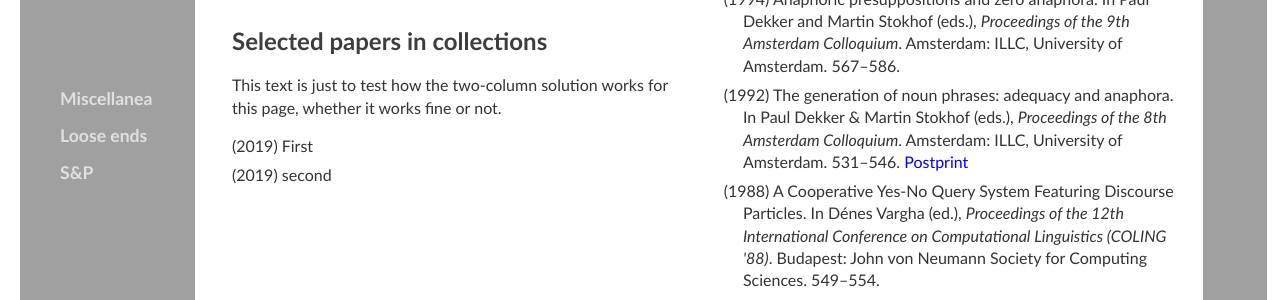
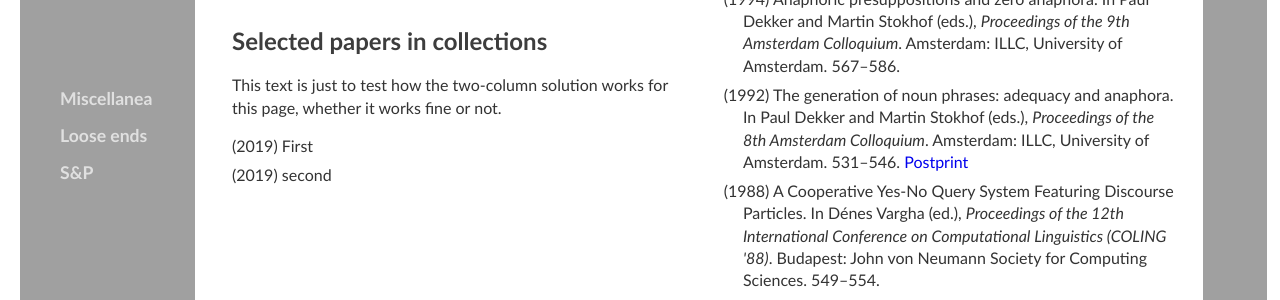
Before and after one commit to kjelljs/kjelljs.github.io, a Jekyll site: the page built from research/index.html, in a window 1280 px wide and 900 px high, scrolled down 833 px. Shown: the part 234-534 px from the top of the window. Built offline with Jekyll 4.4.1, drawn with Linux system fonts in a browser that asks for light colours.

Commit message:
Update index.html

```diff
--- a/research/index.html
+++ b/research/index.html
@@ -54,7 +54,7 @@ figcaption {
 	<li>(2003) Presupposition and Contrast: German <em>aber</em> as a Topic Particle. In Matthias Weisgerber (ed.), <em>Proceedings of SuB7</em>. Constance: University of Constance. 257–271.</li>
 	<li>(1997) Topic, Focus, and Quantifier Raising. In Paul Dekker, Martin Stokhof and Yde Venema (eds.), <em>Proceedings of the 11th Amsterdam Colloquium</em>. Amsterdam: ILLC, University of Amsterdam. 67–72.</li>
 	<li>(1994) Anaphoric presuppositions and zero anaphora. In Paul Dekker and Martin Stokhof (eds.), <em>Proceedings of the 9th Amsterdam Colloquium</em>. Amsterdam: ILLC, University of Amsterdam. 567–586.</li>
-	<li>(1992) The generation of noun phrases: adequacy and anaphora. In Paul Dekker &amp; Martin Stokhof (eds.), <em>Proceedings of the 8th Amsterdam Colloquium</em>. Amsterdam: ILLC, University of Amsterdam. 531–546. <a href="/ilos/personer/vit/kjelljs/saeboe1992.pdf">Postprint</a></li>
+	<li>(1992) The generation of noun phrases: adequacy and anaphora. In Paul Dekker and Martin Stokhof (eds.), <em>Proceedings of the 8th Amsterdam Colloquium</em>. Amsterdam: ILLC, University of Amsterdam. 531–546. <a href="/ilos/personer/vit/kjelljs/saeboe1992.pdf">Postprint</a></li>
 	<li>(1988) A Cooperative Yes-No Query System Featuring Discourse Particles. In Dénes Vargha (ed.), <em>Proceedings of the 12th International Conference on Computational Linguistics (COLING '88)</em>. Budapest: John von Neumann Society for Computing Sciences. 549–554.</li>
     </ul>
 </br>
```
